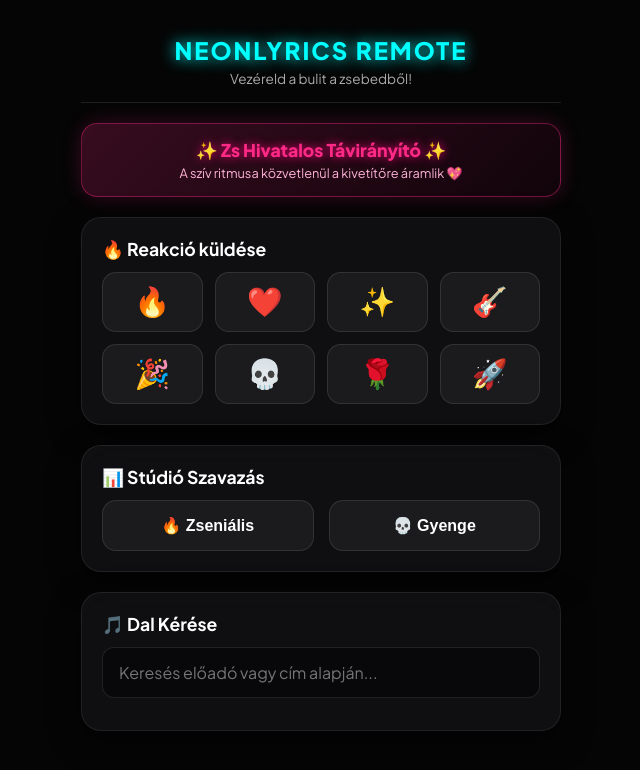
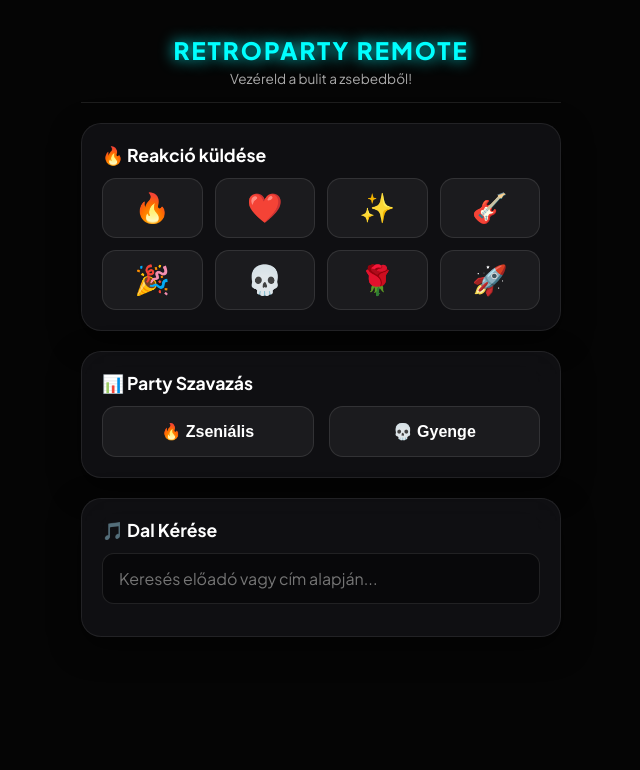
Before and after one commit to DominikU708/retroparty, a website: page public/guest.html in a window 1280 px wide. Shown: the whole page, without its empty margins (319-959 px from the left). Drawn offline with nearby package versions, Linux system fonts and the light colour scheme; no server answers.

Commit message:
Update guest.html

```diff
--- a/public/guest.html
+++ b/public/guest.html
@@ -42,7 +42,7 @@
 
         .song-item { display: flex; justify-content: space-between; align-items: center; padding: 12px 15px; background: rgba(255,255,255,0.03); border-radius: 12px; border: 1px solid rgba(255,255,255,0.05); transition: 0.2s; }
         .song-item:active { background: rgba(0,255,255,0.1); }
-        .song-info { display: flex; flex-direction: column; gap: 25; text-align: left; overflow: hidden; padding-right: 10px; }
+        .song-info { display: flex; flex-direction: column; gap: 4px; text-align: left; overflow: hidden; padding-right: 10px; }
         .song-title { font-weight: 700; font-size: 0.95rem; white-space: nowrap; overflow: hidden; text-overflow: ellipsis; }
         .song-artist { font-size: 0.8rem; color: #aaa; }
 
@@ -52,25 +52,14 @@
         /* VISSZAJELZŐ TOAST */
         #toast { position: fixed; bottom: 20px; left: 50%; transform: translateX(-50%) translateY(100px); background: rgba(0,255,255,0.2); backdrop-filter: blur(15px); border: 1px solid var(--accent); color: #fff; padding: 12px 25px; border-radius: 30px; font-weight: 700; font-size: 0.9rem; box-shadow: 0 10px 30px rgba(0,255,255,0.3); transition: 0.3s; z-index: 100; pointer-events: none; }
         #toast.show { transform: translateX(-50%) translateY(0); }
-
-        /* ZS EGYEDI ROMANTIKUS SÁV TELEFONON IS */
-        .zs-badge { background: linear-gradient(135deg, rgba(255,42,133,0.2), rgba(255,0,127,0.05)); border: 1px solid rgba(255,42,133,0.4); border-radius: 16px; padding: 15px; text-align: center; box-shadow: 0 0 20px rgba(255,42,133,0.2); }
-        .zs-badge h4 { color: #ff2a85; font-size: 1.1rem; font-weight: 800; text-shadow: 0 0 10px #ff007f; }
-        .zs-badge p { font-size: 0.8rem; color: #ffb3d9; margin-top: 4px; }
     </style>
 </head>
 <body>
 
     <div class="container">
         <div class="header">
-            <h1>NeonLyrics Remote</h1>
+            <h1>RetroParty Remote</h1>
             <p>Vezéreld a bulit a zsebedből!</p>
-        </div>
-
-        <!-- ZS KÜLÖNLEGES KÁRTYA -->
-        <div class="zs-badge">
-            <h4>✨ Zs Hivatalos Távirányító ✨</h4>
-            <p>A szív ritmusa közvetlenül a kivetítőre áramlik 💖</p>
         </div>
 
         <!-- EMOJI KÜLDÉS -->
@@ -90,7 +79,7 @@
 
         <!-- SZAVAZÁS -->
         <div class="card">
-            <h3>📊 Stúdió Szavazás</h3>
+            <h3>📊 Party Szavazás</h3>
             <div class="vote-row">
                 <button class="vote-btn good" onclick="sendVote('good')">🔥 Zseniális</button>
                 <button class="vote-btn bad" onclick="sendVote('bad')">💀 Gyenge</button>
@@ -114,7 +103,6 @@
         const socket = io();
         let allSongs = [];
 
-        // Értesítés (Toast) megjelenítése
         function showToast(text) {
             const t = document.getElementById('toast');
             t.textContent = text;
@@ -122,19 +110,16 @@
             setTimeout(() => t.classList.remove('show'), 3000);
         }
 
-        // Emoji küldés
         function sendEmoji(emoji) {
             socket.emit('send-emoji', emoji);
             showToast(`${emoji} Reakció elküldve!`);
         }
 
-        // Szavazás küldés
         function sendVote(type) {
             socket.emit('send-vote', type);
             showToast(type === 'good' ? '🔥 Szavazat: Zseniális!' : '💀 Szavazat: Gyenge!');
         }
 
-        // Dalok betöltése a szerverről
         async function loadSongs() {
             try {
                 const res = await fetch('/api/songs');
@@ -145,7 +130,6 @@
             }
         }
 
-        // Dalok megjelenítése a listában
         function renderSongList(songs) {
             const listContainer = document.getElementById('song-list');
             listContainer.innerHTML = '';
@@ -169,7 +153,6 @@
             });
         }
 
-        // Dal kérése közvetlenül
         function requestSong(songId) {
             const song = allSongs.find(s => s.id === songId);
             if (song) {
@@ -184,7 +167,6 @@
             }
         }
 
-        // Keresőmező eseménykezelője
         document.getElementById('search-box').addEventListener('input', (e) => {
             const term = e.target.value.toLowerCase();
             const filtered = allSongs.filter(s =>
@@ -194,7 +176,6 @@
             renderSongList(filtered);
         });
 
-        // Indításkor lekérjük a dalokat
         loadSongs();
     </script>
 </body>
```
